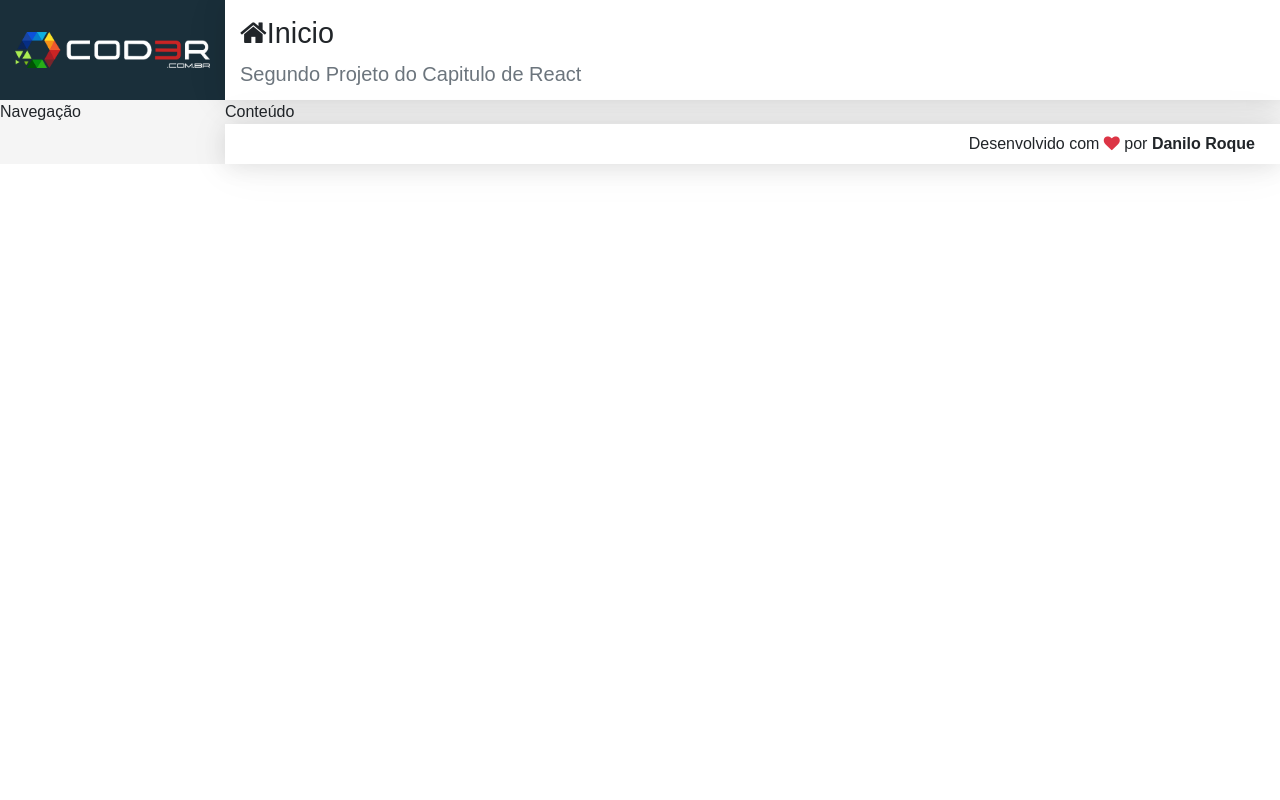
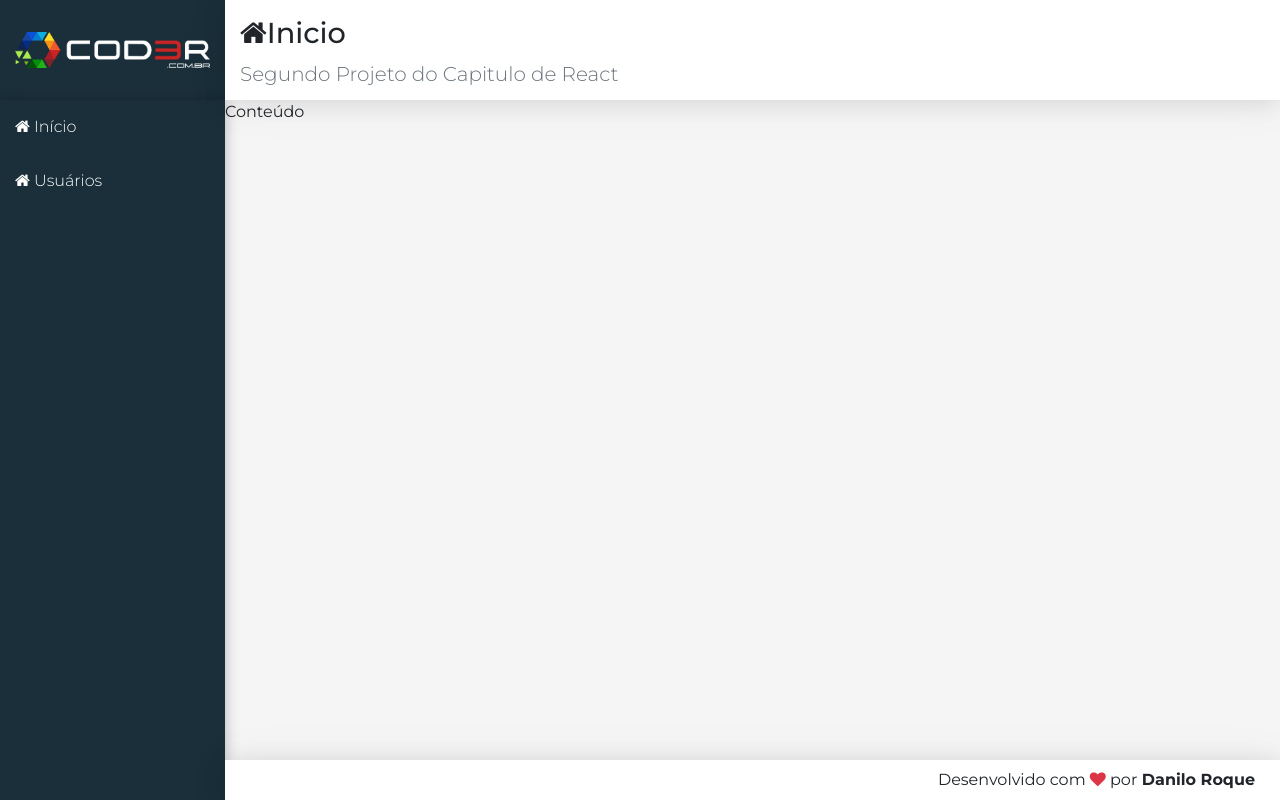
Before and after one commit to iDaniloRoque/CRUD_React_JSON, a React (Create React App) app in the folder frontend/: page / in a window 1280 px wide. Built offline with nearby package versions, Linux system fonts and the light colour scheme.

Commit message:
criando nav menu

```diff
--- a/frontend/public/index.html
+++ b/frontend/public/index.html
@@ -9,8 +9,8 @@
       name="description"
       content="Web site created using create-react-app"
     />
-     <!--  <link href="https://fonts.googleapis.com/css?family=Montserrat:300,400,500,700" rel="stylesheet">
-   -->
+       <link href="https://fonts.googleapis.com/css?family=Montserrat:300,400,500,700" rel="stylesheet">
+
       <link rel="apple-touch-icon" href="%PUBLIC_URL%/logo192.png" />
     <!--
       manifest.json provides metadata used when your web app is installed on a
--- a/frontend/src/components/template/Nav.css
+++ b/frontend/src/components/template/Nav.css
@@ -0,0 +1,18 @@
+aside.menu-area{
+    background-color: var(--bg-dark);
+    box-shadow:
+        2px 0 10px 0 rgba(0, 0, 0, 0.12),
+        2px 0 15px 0 rgba(0, 0, 0, 0.09);
+}
+
+.menu a{
+    display: block;
+    text-decoration: none;
+    color: #FFF;
+    font-weight: 300;
+    padding: 15px;
+}
+
+.menu a:hover {
+    background: linear-gradient(135deg, #07a7e3 0%, #32dac3 100%);
+}
--- a/frontend/src/components/template/Nav.jsx
+++ b/frontend/src/components/template/Nav.jsx
@@ -3,5 +3,14 @@
 
 export default props =>
     <aside className="menu-area">
-        Navegação
-    </aside>
+        <nav className="menu">
+            {/* Refatorar Em casa */}
+            <a href="#/">
+                <i className="fa fa-home">
+                    </i> Início
+             </a>
+             <a href="#/users">
+                <i className="fa fa-home"></i> Usuários
+             </a>
+        </nav>
+     </aside>
--- a/frontend/src/main/App.css
+++ b/frontend/src/main/App.css
@@ -30,7 +30,7 @@
         "logo header"
         "menu content"
         "menu footer";
-    height: 100v;
+    height: 100vh;
     background-color: #F5F5F5;
 }
 
```
